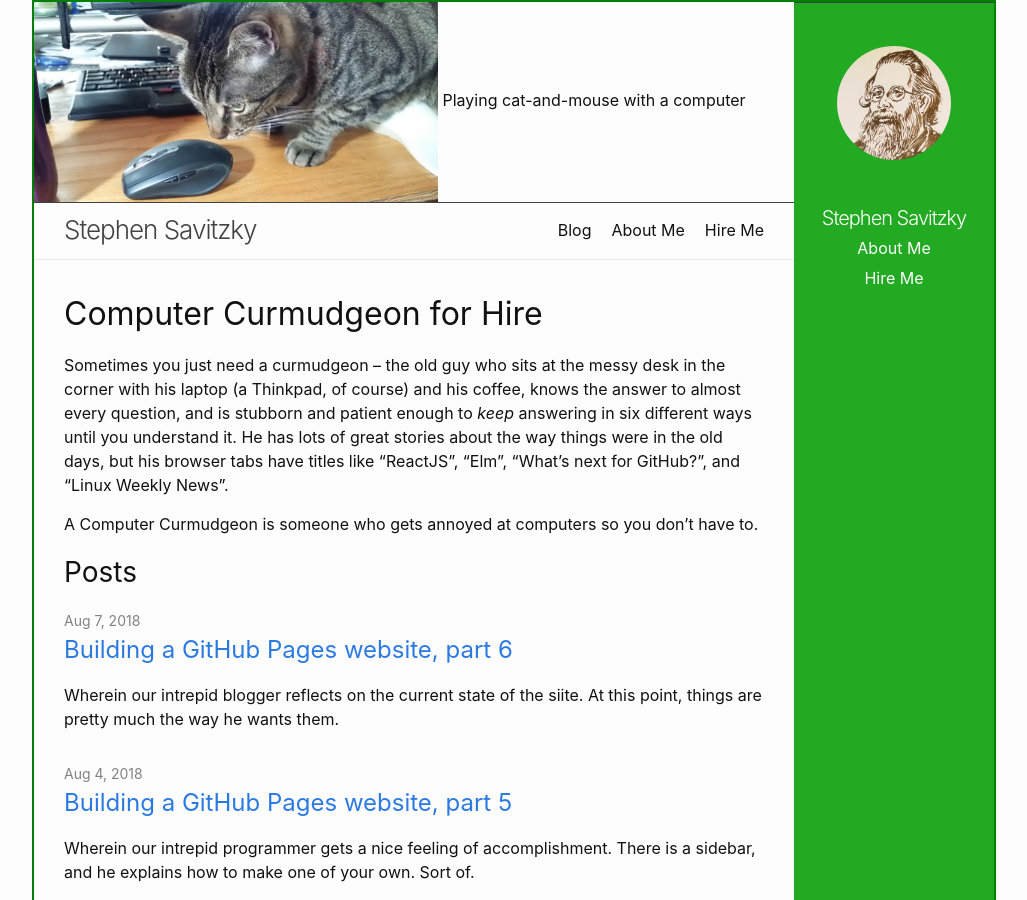
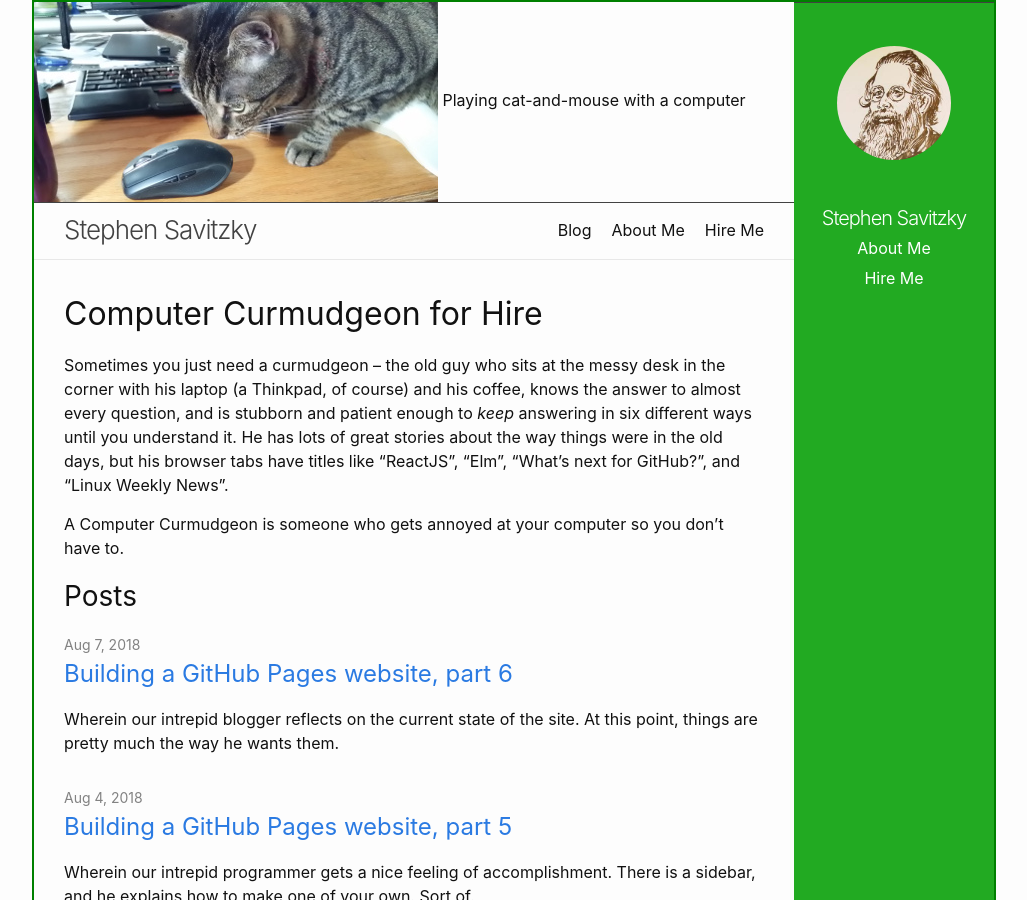
Before and after one commit to ssavitzky/ssavitzky.github.io, a Jekyll site: the page built from index.md, in a window 1280 px wide and 900 px high. Shown: the whole window, without its empty margins (126-1153 px from the left). Built offline with Jekyll 4.4.1, drawn with Linux system fonts in a browser that asks for light colours.

Commit message:
spelling and wording fixes

```diff
--- a/_posts/2018-08-07-building-the-site-pt-6.md
+++ b/_posts/2018-08-07-building-the-site-pt-6.md
@@ -2,7 +2,7 @@
 title: Building a GitHub Pages website, part 6
 layout: post
 ---
-Wherein our intrepid blogger reflects on the current state of the siite.
+Wherein our intrepid blogger reflects on the current state of the site.
 At this point, things are pretty much the way he wants them.
 
 - There's space for a fixed-size banner (with height equal to the sidebar's
--- a/index.md
+++ b/index.md
@@ -1,7 +1,4 @@
 ---
-# Feel free to add content and custom Front Matter to this file.
-# To modify the layout, see https://jekyllrb.com/docs/themes/#overriding-theme-defaults
-
 layout: home
 subtitle: Computer Curmudgeon for Hire
 banner_image: Cat-and-Mouse.jpg
@@ -15,5 +12,5 @@ of great stories about the way things were in the old days, but his browser
 tabs have titles like "ReactJS", "Elm", "What's next for GitHub?", and "Linux
 Weekly News".
 
-A Computer Curmudgeon is someone who gets annoyed at computers so you don't
-have to.
+A Computer Curmudgeon is someone who gets annoyed at your computer so you
+don't have to.
```
